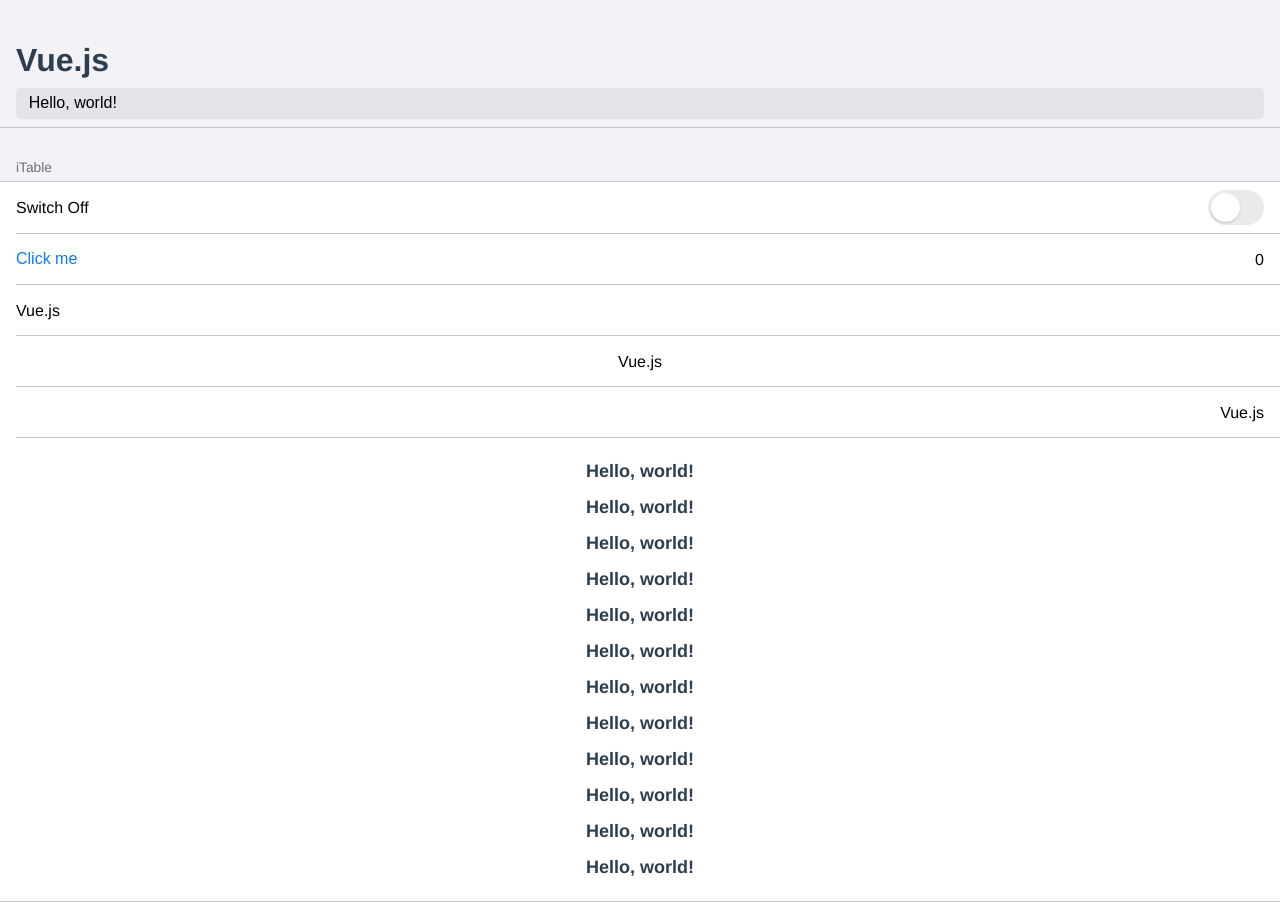
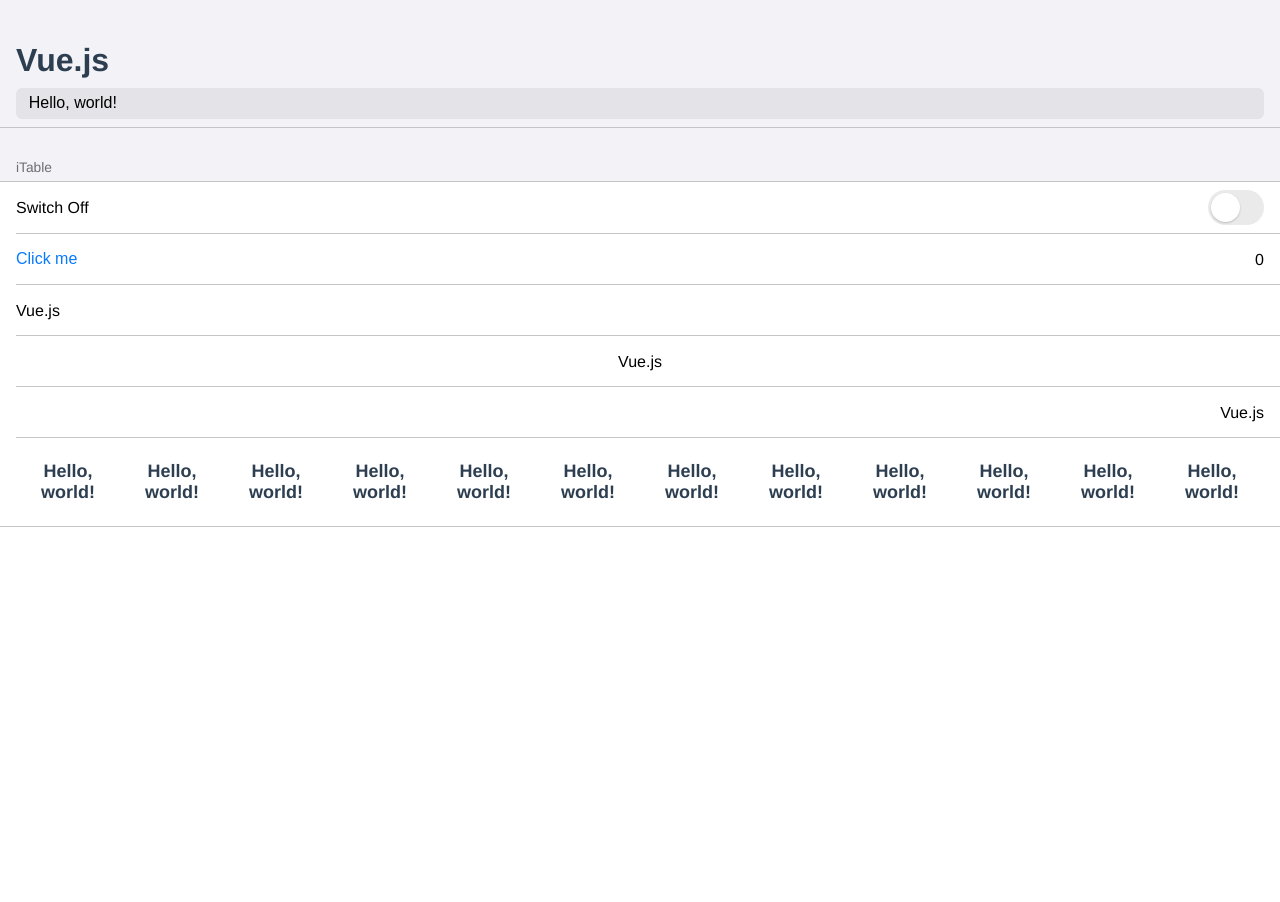
Before and after one commit to leegeunhyeok/vue-ios, a Vue app: page / in a window 1280 px wide. After the commit the page ends 800 px from the top, so only its background shows below. Built offline with nearby package versions, Linux system fonts and the light colour scheme; the HTML template or start-up script is replaced by a standard one.

Commit message:
:zap: Update layout (using flex!)

```diff
--- a/src/components/iTableItem.vue
+++ b/src/components/iTableItem.vue
@@ -14,7 +14,8 @@ export default {
 @import '../common/style/common.scss';
 
 .i-table-item {
-  display: inline-block;
+  display: flex;
+  justify-content: space-between;
   position: relative;
   width: 100%;
   padding: .5rem 1rem;
@@ -32,7 +33,7 @@ export default {
   }
 
   .left {
-    float: left;
+    margin-right: auto;
 
     &.i-button {
       padding-left: 0;
@@ -40,7 +41,7 @@ export default {
   }
 
   .right {
-    float: right;
+    margin-left: auto;
 
     &.i-button {
       padding-right: 0;
```
